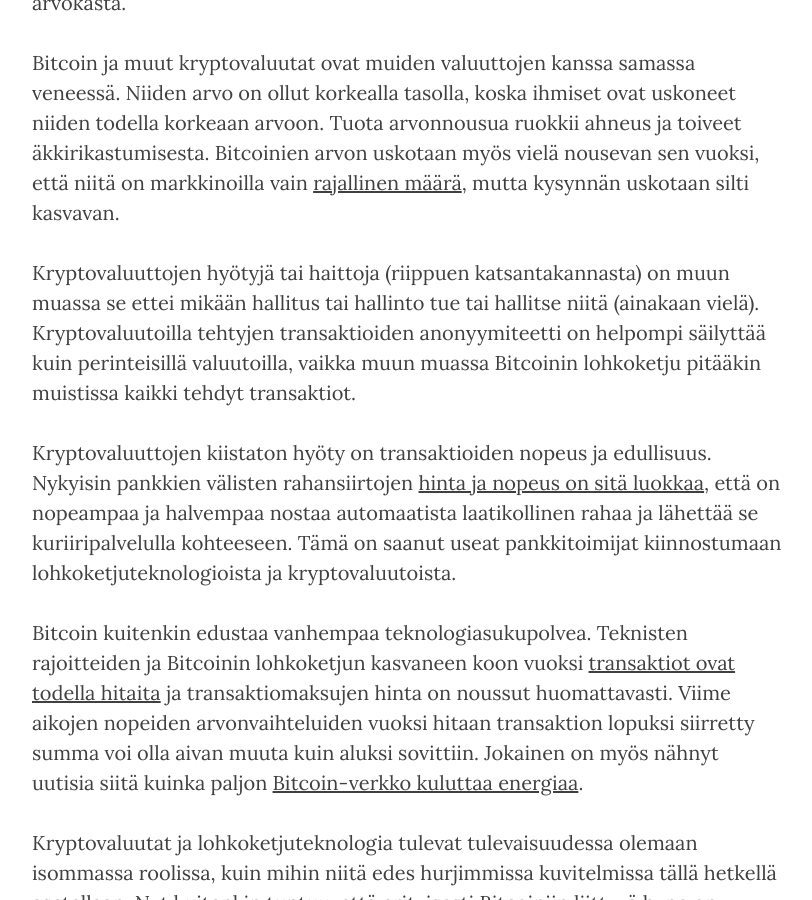
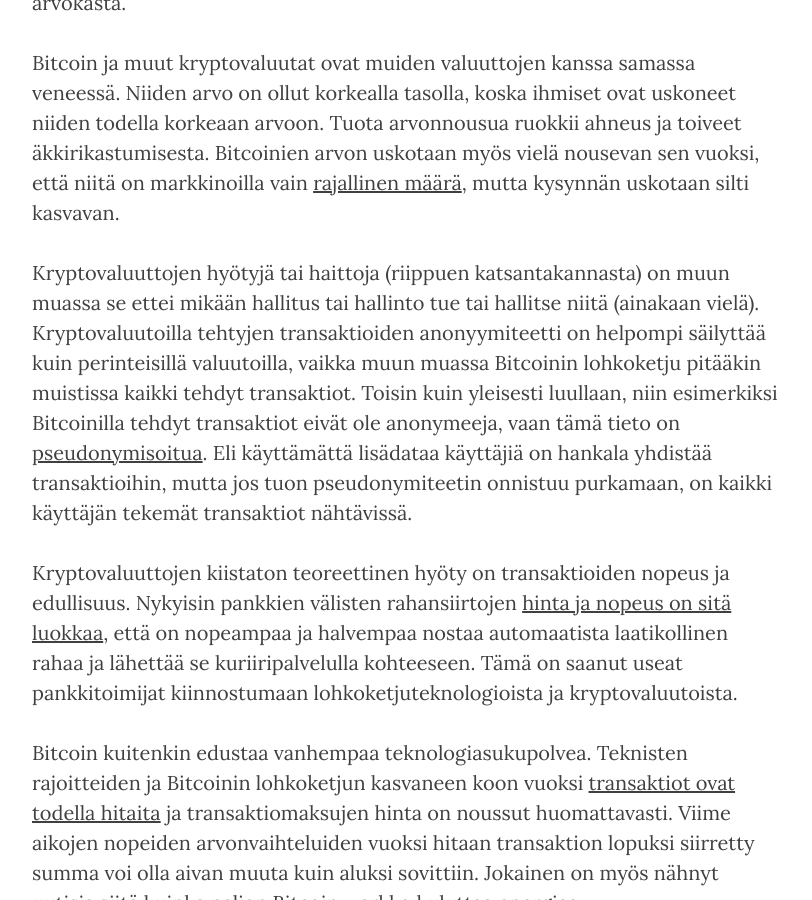
Before and after one commit to varmais/varmais.github.io, a Jekyll site: the page built from _posts/2018-01-24-kryptovaluutat-ja-bitcoin.markdown, in a window 1280 px wide and 900 px high, scrolled down 865 px. Shown: the whole window, without its empty margins (233-1045 px from the left). Built offline with Jekyll 4.4.1, drawn with Linux system fonts in a browser that asks for light colours; nearby versions of some CDN libraries; some of the changed text lies outside the part shown.

Commit message:
Update 2018-01-24-kryptovaluutat-ja-bitcoin.markdown

```diff
--- a/_posts/2018-01-24-kryptovaluutat-ja-bitcoin.markdown
+++ b/_posts/2018-01-24-kryptovaluutat-ja-bitcoin.markdown
@@ -11,9 +11,9 @@
 
 Bitcoin ja muut kryptovaluutat ovat muiden valuuttojen kanssa samassa veneessä. Niiden arvo on ollut korkealla tasolla, koska ihmiset ovat uskoneet niiden todella korkeaan arvoon. Tuota arvonnousua ruokkii ahneus ja toiveet äkkirikastumisesta. Bitcoinien arvon uskotaan myös vielä nousevan sen vuoksi, että niitä on markkinoilla vain [rajallinen määrä](https://bitcoin.stackexchange.com/a/162), mutta kysynnän uskotaan silti kasvavan.
 
-Kryptovaluuttojen hyötyjä tai haittoja (riippuen katsantakannasta) on muun muassa se ettei mikään hallitus tai hallinto tue tai hallitse niitä (ainakaan vielä). Kryptovaluutoilla tehtyjen transaktioiden anonyymiteetti on helpompi säilyttää kuin perinteisillä valuutoilla, vaikka muun muassa Bitcoinin lohkoketju pitääkin muistissa kaikki tehdyt transaktiot.
+Kryptovaluuttojen hyötyjä tai haittoja (riippuen katsantakannasta) on muun muassa se ettei mikään hallitus tai hallinto tue tai hallitse niitä (ainakaan vielä). Kryptovaluutoilla tehtyjen transaktioiden anonyymiteetti on helpompi säilyttää kuin perinteisillä valuutoilla, vaikka muun muassa Bitcoinin lohkoketju pitääkin muistissa kaikki tehdyt transaktiot. Toisin kuin yleisesti luullaan, niin esimerkiksi Bitcoinilla tehdyt transaktiot eivät ole anonymeeja, vaan tämä tieto on [pseudonymisoitua](https://www.iab.fi/iablogi/henkilotietojen-pseudonymisointi-ai-siis-mika.html). Eli käyttämättä lisädataa käyttäjiä on hankala yhdistää transaktioihin, mutta jos tuon pseudonymiteetin onnistuu purkamaan, on kaikki käyttäjän tekemät transaktiot nähtävissä.
 
-Kryptovaluuttojen kiistaton hyöty on transaktioiden nopeus ja edullisuus. Nykyisin pankkien välisten rahansiirtojen [hinta ja nopeus on sitä luokkaa](https://www.mybanktracker.com/news/wire-transfer-fee-comparison-top-10-us-banks), että on nopeampaa ja halvempaa nostaa automaatista laatikollinen rahaa ja lähettää se kuriiripalvelulla kohteeseen. Tämä on saanut useat pankkitoimijat kiinnostumaan lohkoketjuteknologioista ja kryptovaluutoista.
+Kryptovaluuttojen kiistaton teoreettinen hyöty on transaktioiden nopeus ja edullisuus. Nykyisin pankkien välisten rahansiirtojen [hinta ja nopeus on sitä luokkaa](https://www.mybanktracker.com/news/wire-transfer-fee-comparison-top-10-us-banks), että on nopeampaa ja halvempaa nostaa automaatista laatikollinen rahaa ja lähettää se kuriiripalvelulla kohteeseen. Tämä on saanut useat pankkitoimijat kiinnostumaan lohkoketjuteknologioista ja kryptovaluutoista.
 
 Bitcoin kuitenkin edustaa vanhempaa teknologiasukupolvea. Teknisten rajoitteiden ja Bitcoinin lohkoketjun kasvaneen koon vuoksi [transaktiot ovat todella hitaita](https://blockchain.info/charts/avg-confirmation-time?daysAverageString=7&timespan=2years) ja transaktiomaksujen hinta on noussut huomattavasti. Viime aikojen nopeiden arvonvaihteluiden vuoksi hitaan transaktion lopuksi siirretty summa voi olla aivan muuta kuin aluksi sovittiin. Jokainen on myös nähnyt uutisia siitä kuinka paljon [Bitcoin-verkko kuluttaa energiaa](https://www.tekniikkatalous.fi/tekniikka/ict/bitcoin-rikkoo-ennatyksia-laskentaverkko-kuluttaa-sahkoa-saman-verran-kuin-olkiluoto-1-ja-2-tuottavat-vuodessa-6685414).
 
```
Also changed, not shown: other parts of _posts/2018-01-24-kryptovaluutat-ja-bitcoin.markdown (+1 -1 lines).
